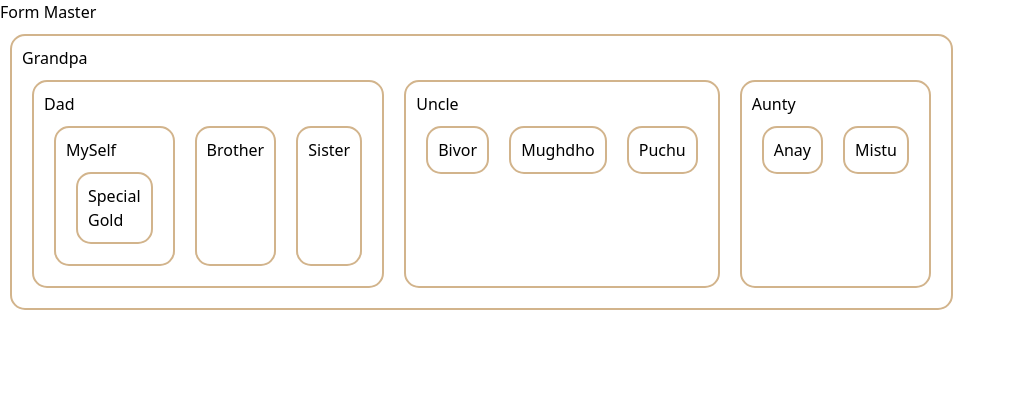
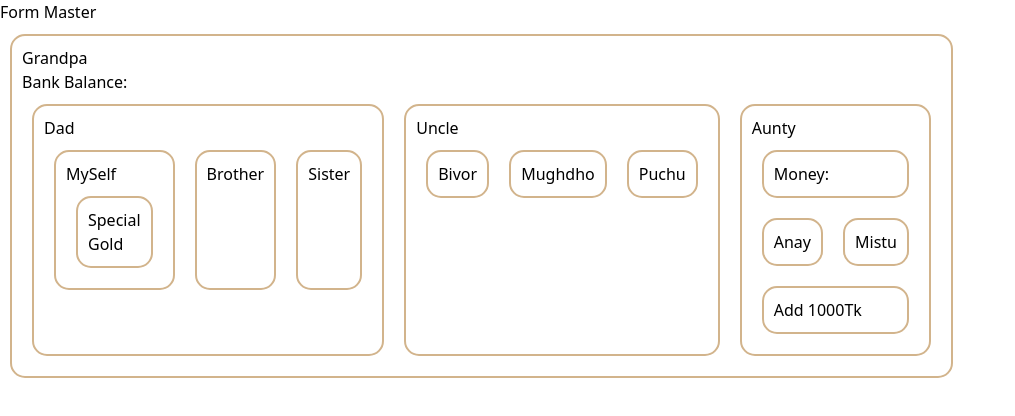
Before and after one commit to devsujoy36/Form-Master, a React (Vite) app: page / in a window 1280 px wide. Shown: the top 416 px of the page, without its empty margins (0-1015 px from the left). Built offline with nearby package versions, Linux system fonts and the light colour scheme.

Commit message:
adding moneyContest

```diff
--- a/src/Component/Family/Aunty/Aunty.jsx
+++ b/src/Component/Family/Aunty/Aunty.jsx
@@ -1,13 +1,24 @@
+import { useContext } from "react"
 import Child from "../Dad/Child"
+import { MoneyContext } from "../Grandpa/Grandpa"
 
 const Aunty = () => {
+
+  const btnStyle = "text-white font-semibold bg-emerald-600 hover:bg-emerald-500 active:scale-95 px-4 py-2 rounded-lg transition-all active:-skew-x-6"
+
+  const [money, setMoney] = useContext(MoneyContext)
+
   return (
     <div className="granpa">
       <h1 className="text-center text-xl font-bold">Aunty</h1>
+      <p className="main font-bold text-center">Money: {money}</p>
       <section className="flex">
         <Child name={"Anay"} />
         <Child name={"Mistu"} />
       </section>
+      <div className="flex justify-center items-center">
+        <button onClick={() => setMoney(money + 1000)} className={btnStyle}>Add 1000Tk</button>
+      </div>
     </div>
   )
 }
--- a/src/Component/Family/Grandpa/Grandpa.jsx
+++ b/src/Component/Family/Grandpa/Grandpa.jsx
@@ -1,21 +1,30 @@
-import { createContext } from "react"
+import { createContext, useState } from "react"
 import Aunty from "../Aunty/Aunty"
 import Dad from "../Dad/Dad"
 import Uncle from "../Uncle/Uncle"
 import './Grandpa.css'
 
-export const AssetContext = createContext('Gold')
+export const AssetContext = createContext();
+export const MoneyContext = createContext()
 
 const Grandpa = () => {
+const [money, setMoney] = useState(null)
+
   return (
     <div className="main">
-      <h1 className="text-center font-bold text-2xl">Grandpa</h1>
+      <div className="text-center font-bold text-2xl">
+      <h1>Grandpa</h1>
+      <h1>Bank Balance: {money}</h1>
+
+      </div>
       <section className="grandpa flex ">
-        <AssetContext.Provider value="Gold">
-          <Dad></Dad>
-          <Uncle></Uncle>
-          <Aunty></Aunty>
-        </AssetContext.Provider>
+        <MoneyContext.Provider value={[money, setMoney]}>
+          <AssetContext.Provider value="Gold">
+            <Dad></Dad>
+            <Uncle></Uncle>
+            <Aunty></Aunty>
+          </AssetContext.Provider>
+        </MoneyContext.Provider>
       </section>
     </div>
   )
```
